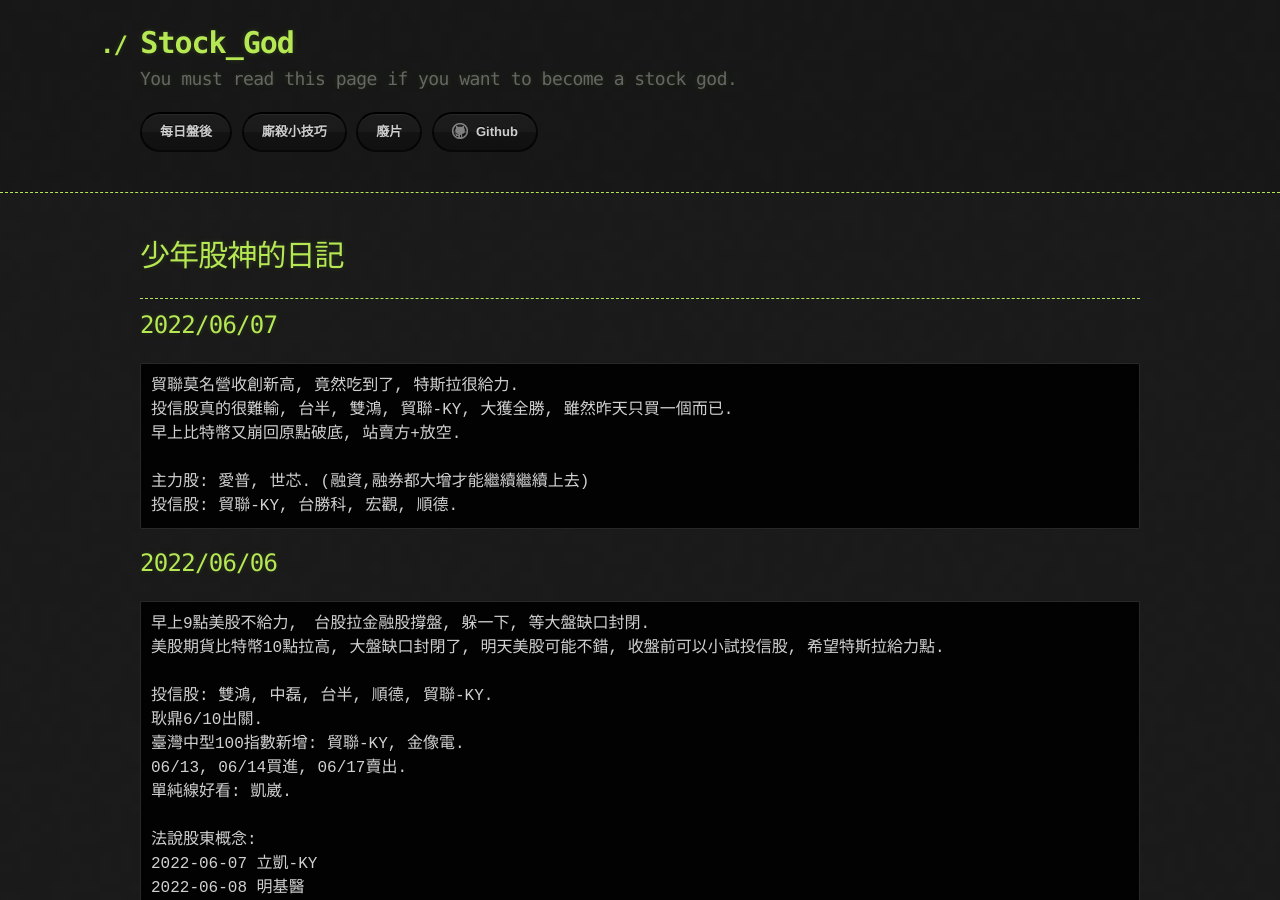
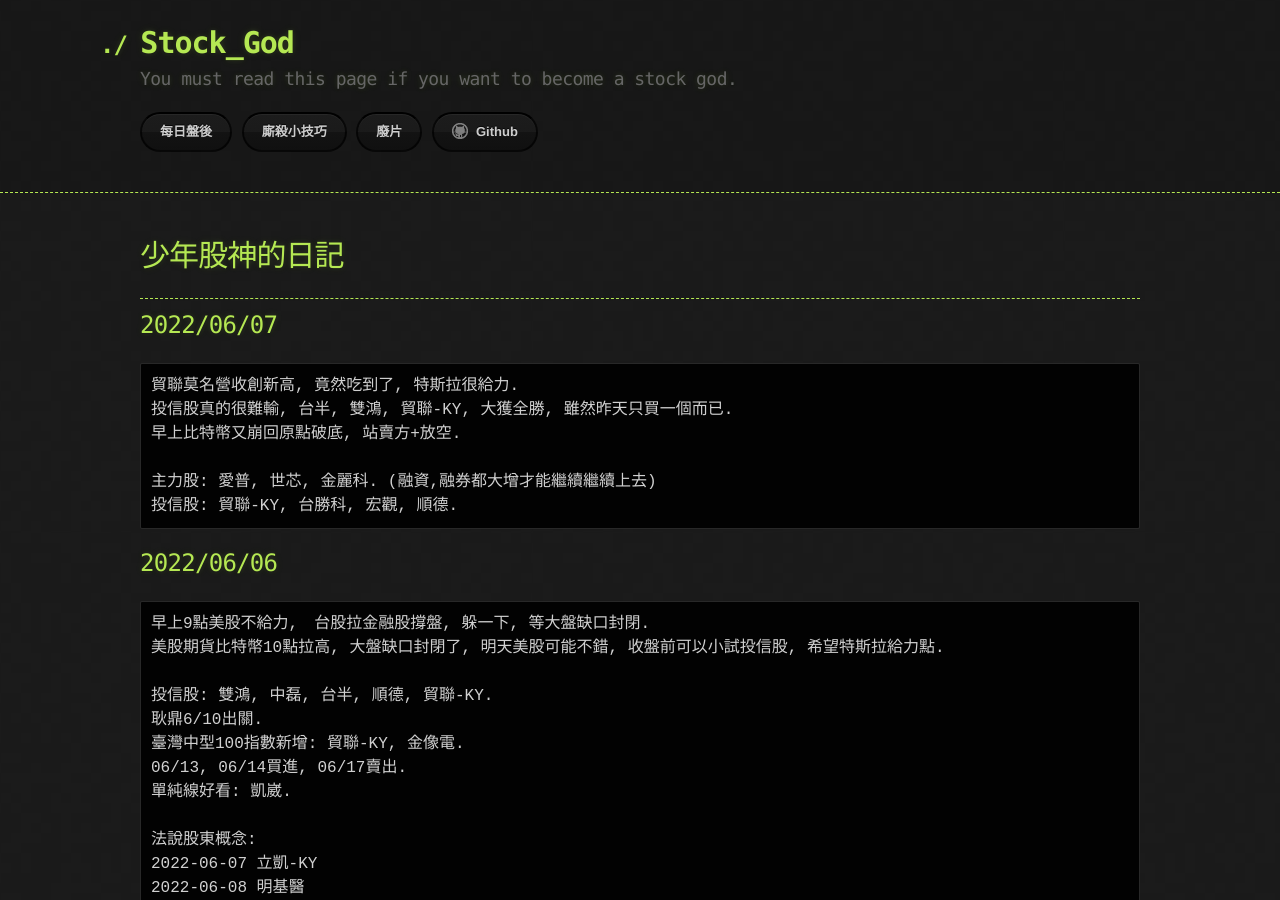
Before and after one commit to lepg5487/Stock_God, a Jekyll site: the page built from index.md, in a window 1280 px wide and 900 px high. Built offline with Jekyll 4.4.1, drawn with Linux system fonts in a browser that asks for light colours; our own code applies the rules of GitHub Pages for plain Markdown files.

Commit message:
Update index.md

````diff
--- a/index.md
+++ b/index.md
@@ -12,7 +12,7 @@
 投信股真的很難輸, 台半, 雙鴻, 貿聯-KY, 大獲全勝, 雖然昨天只買一個而已.
 早上比特幣又崩回原點破底, 站賣方+放空.
 
-主力股: 愛普, 世芯. (融資,融券都大增才能繼續繼續上去)
+主力股: 愛普, 世芯, 金麗科. (融資,融券都大增才能繼續繼續上去)
 投信股: 貿聯-KY, 台勝科, 宏觀, 順德.
 ```
 
````
